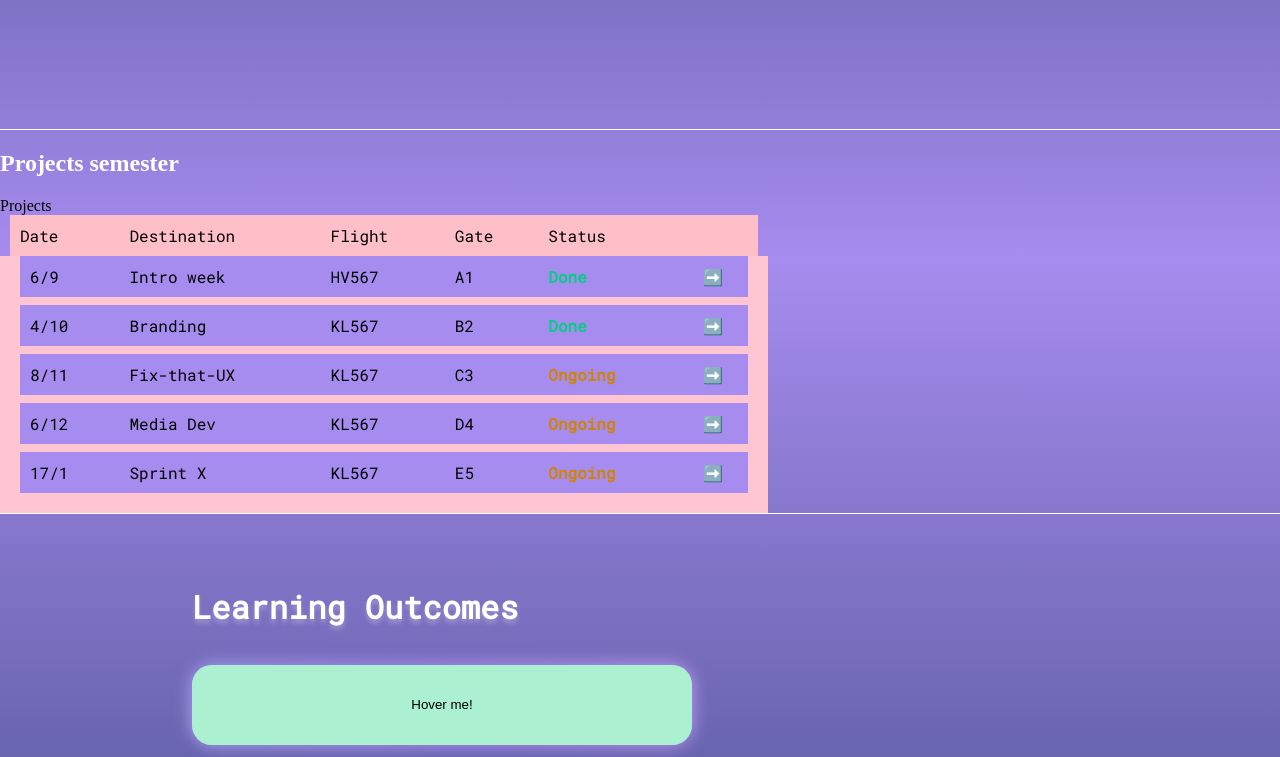
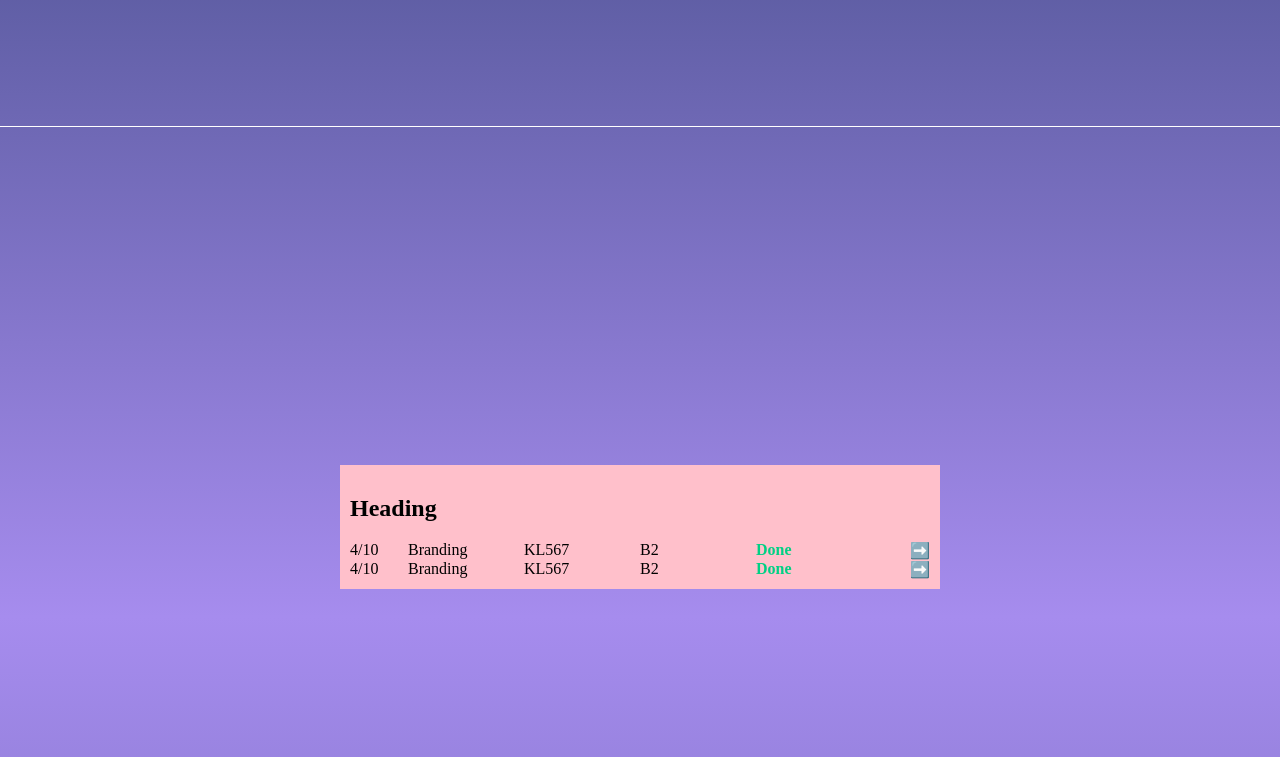
Before and after one commit to AngelinaCo10/Portfolio1, a plain HTML site: page homepage.html in a window 1280 px wide. Shown: the part 740-1497 px from the top of the page. Drawn offline with Linux system fonts and the light colour scheme; a web font is replaced by a local one.

Commit message:
Nieuwe manier tabel
Hulp van Stan

```diff
--- a/homepage.html
+++ b/homepage.html
@@ -44,11 +44,40 @@
         <hr>
     </div>
 
+    <section class="flights">
+        <div class="flights__content">
+            <h2 class="flights__heading">Heading</h2>
+            <ul class="flights__list">
+                <li class="flights__item">
+                    <span>4/10</span>
+                    <span>Branding</span>
+                    <span>KL567</span>
+                    <span>B2</span>
+                    <span class="status done">Done</span>
+                    <span>➡️</span>
+                </li>
+                <li class="flights__item">
+                    <span>4/10</span>
+                    <span>Branding</span>
+                    <span>KL567</span>
+                    <span>B2</span>
+                    <span class="status done">Done</span>
+                    <span>➡️</span>
+                </li>
+              </ul>
+        </div>
+
+      </section>
+
     <div class="table-container">
       <div class="top">
           <h2></h2>
           <span></span>
       </div>
+
+
+
+
   <table>
       <kop>
           <kop1>
--- a/style.css
+++ b/style.css
@@ -55,6 +55,10 @@ body{
     overflow-x: hidden;
     margin: 0 0;
 
+}
+
+body * {
+    box-sizing: border-box;
 }
 
 .content{
@@ -573,3 +577,67 @@ footer{
 .list a:hover{
     color: #4400ff;
 }
+
+
+.flights {
+    display: flex;
+    justify-content: center;
+    align-items: center;
+    width: 100%;
+    height: 100vh;
+}
+
+.flights__content {
+    display: flex;
+    flex-direction: column;
+    width: 100%;
+    max-width: 600px;
+    background: pink;
+
+    padding: 10px;
+}
+
+.flights__list {
+    display: block;
+    width: 100%;
+
+    margin: 0;
+    padding: 0;
+
+}
+
+.flights__item {
+    display: flex;
+}
+
+.flights__item span {
+    flex-basis: 10%;
+    flex-shrink: 0;
+}
+
+
+.flights__item span:nth-child(1) {
+    flex-basis: 10%;
+}
+
+
+.flights__item span:nth-child(2) {
+    flex-basis: 20%;
+}
+
+.flights__item span:nth-child(3) {
+    flex-basis: 20%;
+}
+
+.flights__item span:nth-child(4) {
+    flex-basis: 20%;
+}
+
+.flights__item span:nth-child(5) {
+    flex-basis: 20%;
+}
+
+
+.flights__item span:nth-child(6) {
+    text-align: right;
+}
```
